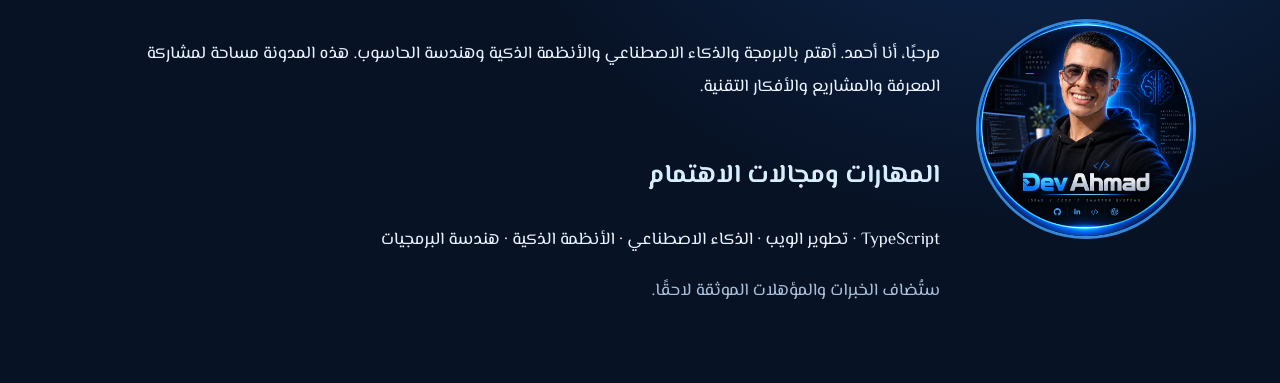
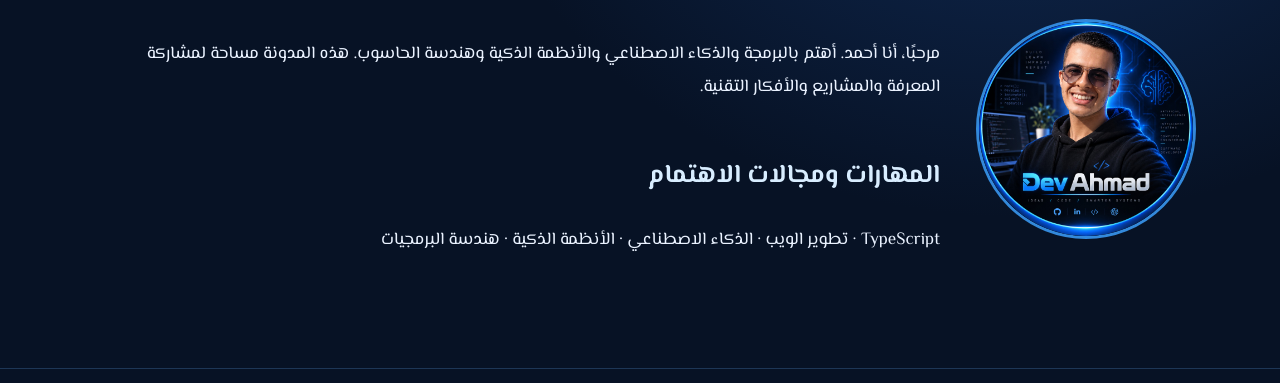
Before and after one commit to astalmn/devahmad-blog, an Astro site: page /about in a window 1280 px wide. Shown: the part 212-595 px from the top of the page. Built offline with nearby package versions, Linux system fonts and the light colour scheme; Astro itself is replaced by a stand-in of ours.

Commit message:
Update this file
Delete the developing text

```diff
--- a/src/pages/about.astro
+++ b/src/pages/about.astro
@@ -1,4 +1,4 @@
 ---
 import Base from '../layouts/Base.astro';
 ---
-<Base title="عني"><section class="wrap section"><h1 class="section-title">نبذة عني</h1><div class="about-layout"><img class="profile" src="/assets/profile.png" width="220" height="220" alt="الصورة الشخصية"/><div class="prose"><p>مرحبًا، أنا أحمد. أهتم بالبرمجة والذكاء الاصطناعي والأنظمة الذكية وهندسة الحاسوب. هذه المدونة مساحة لمشاركة المعرفة والمشاريع والأفكار التقنية.</p><h2>المهارات ومجالات الاهتمام</h2><p>TypeScript · تطوير الويب · الذكاء الاصطناعي · الأنظمة الذكية · هندسة البرمجيات</p><p class="muted">ستُضاف الخبرات والمؤهلات الموثقة لاحقًا.</p></div></div></section></Base>
+<Base title="عني"><section class="wrap section"><h1 class="section-title">نبذة عني</h1><div class="about-layout"><img class="profile" src="/assets/profile.png" width="220" height="220" alt="الصورة الشخصية"/><div class="prose"><p>مرحبًا، أنا أحمد. أهتم بالبرمجة والذكاء الاصطناعي والأنظمة الذكية وهندسة الحاسوب. هذه المدونة مساحة لمشاركة المعرفة والمشاريع والأفكار التقنية.</p><h2>المهارات ومجالات الاهتمام</h2><p>TypeScript · تطوير الويب · الذكاء الاصطناعي · الأنظمة الذكية · هندسة البرمجيات</p></div></div></section></Base>
```
